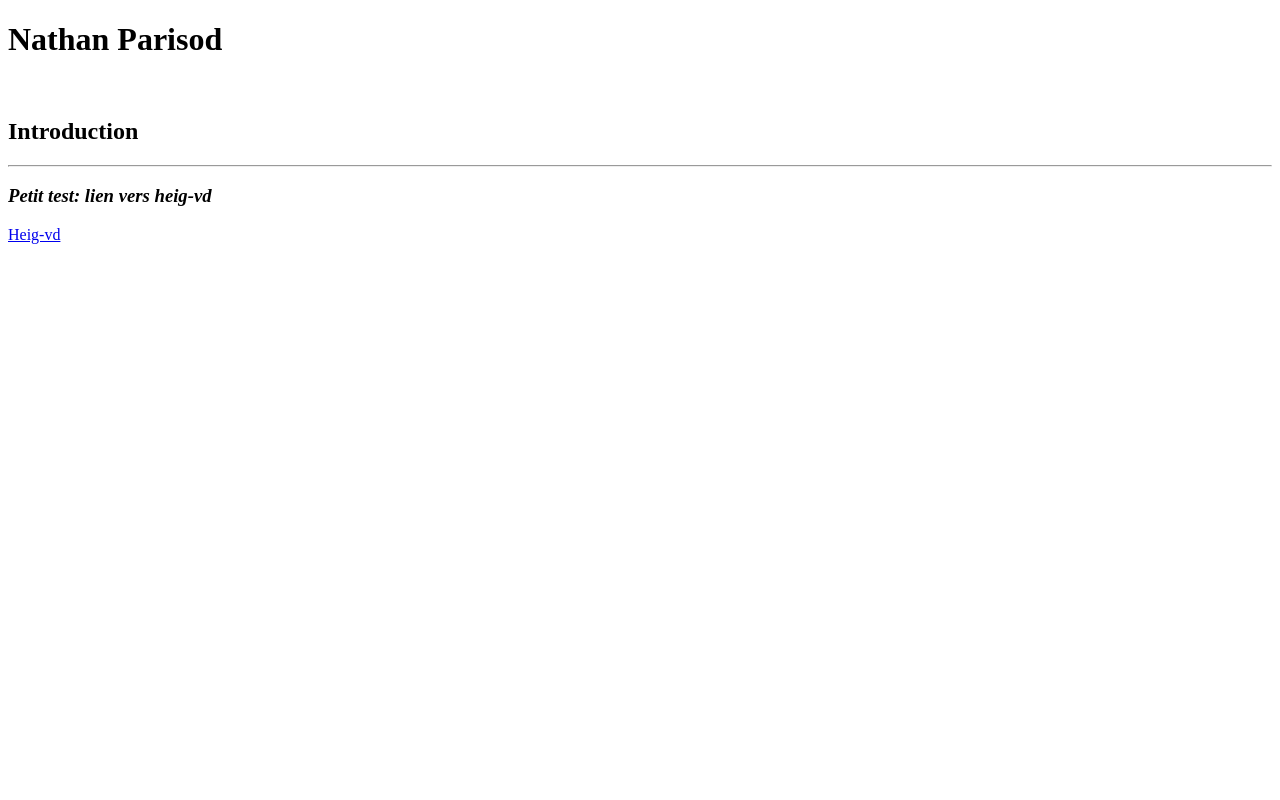
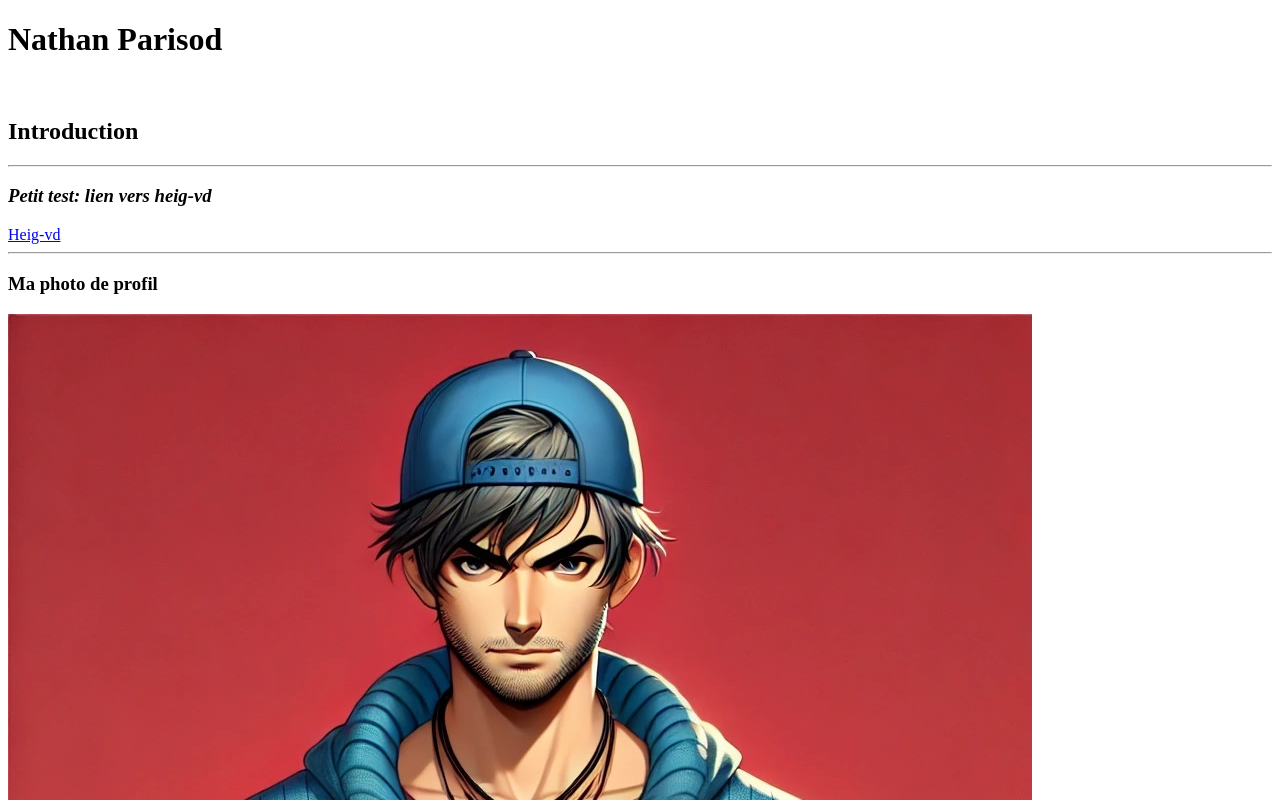
Before and after one commit to Nat004499/Nat004499.github.io, a plain HTML site: page index.html in a window 1280 px wide. Shown: the top 800 px of the page. Drawn offline with Linux system fonts and the light colour scheme.

Commit message:
Update index.html

```diff
--- a/index.html
+++ b/index.html
@@ -13,7 +13,9 @@
     <hr/>
     <h3><i>Petit test: lien vers heig-vd</i></h3>
     <a href="https://www.heig-vd.ch" title="Heig-vd" target="_blank">Heig-vd</a>
-
+    <hr/>
+    <h3>Ma photo de profil</h3>
+    <img src="PP_GitHub.jpg" alt="Cette image est ma photo de profile. Dessus, il y a un avatar d'humain debout avec une casquette à l'envers qui tient un ordinateur ouvert dans ses mains."
 
 
 </body>
```
